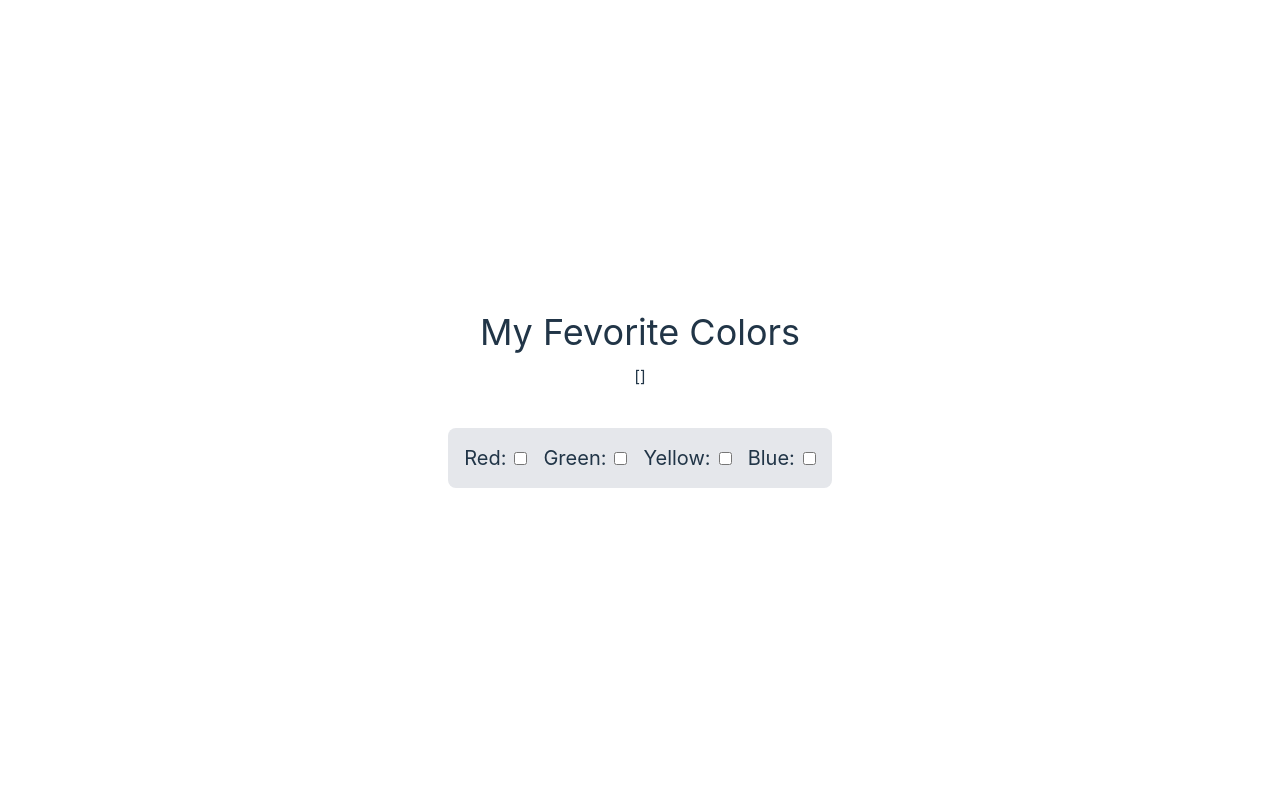
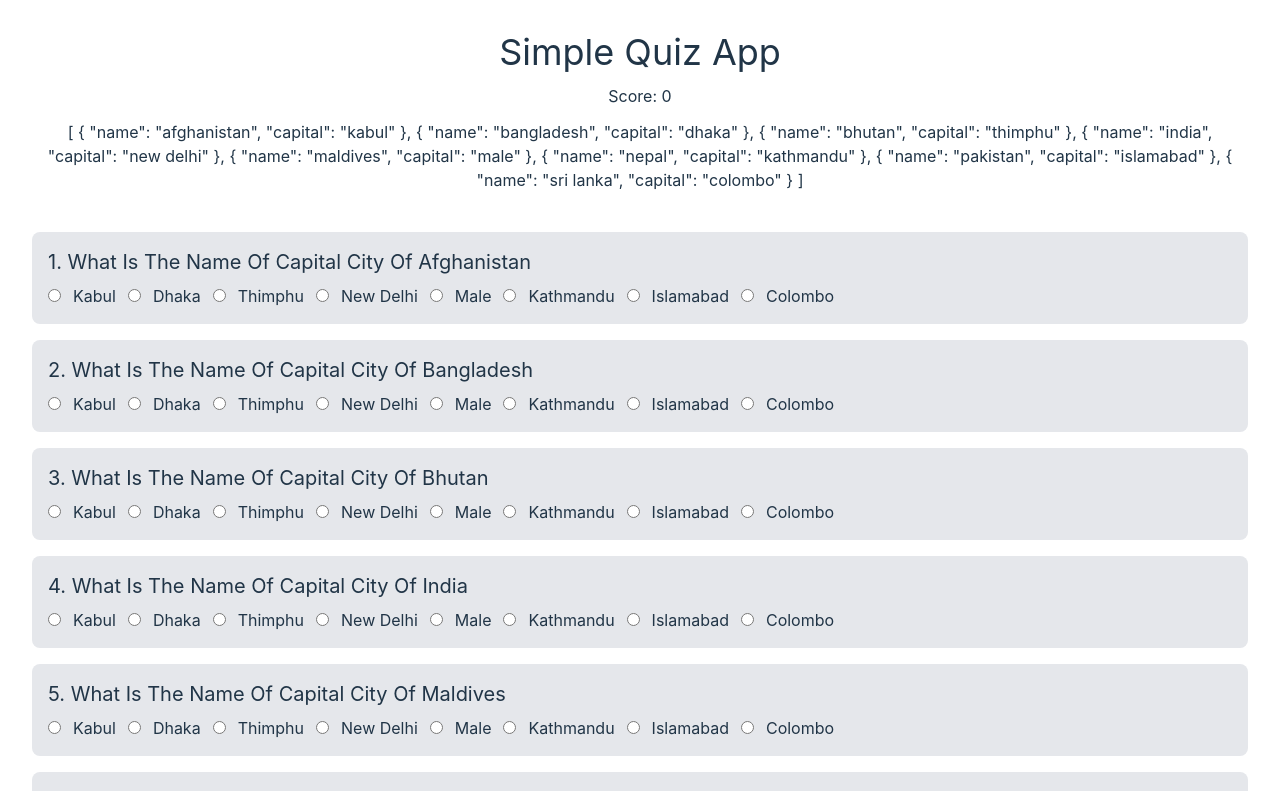
Before and after one commit to talhatonmoy/vue-learning-module4, a Vue app: page / in a window 1280 px wide. Shown: the top 791 px of the page. Built offline with nearby package versions, Linux system fonts and the light colour scheme.

Commit message:
simple quiz app

```diff
--- a/src/App.vue
+++ b/src/App.vue
@@ -1,34 +1,77 @@
 <script setup>
 import { ref, reactive } from 'vue'
 
-const colorsName = ref([])
+const sarccCountries = reactive([
+  { name: 'afghanistan', capital: 'kabul' },
+  { name: 'bangladesh', capital: 'dhaka' },
+  { name: 'bhutan', capital: 'thimphu' },
+  { name: 'india', capital: 'new delhi' },
+  { name: 'maldives', capital: 'male' },
+  { name: 'nepal', capital: 'kathmandu' },
+  { name: 'pakistan', capital: 'islamabad' },
+  { name: 'sri lanka', capital: 'colombo' }
+]);
 
+
+const sarccCapitals = [
+  'kabul',     // Afghanistan
+  'dhaka',     // Bangladesh
+  'thimphu',   // Bhutan
+  'new delhi', // India
+  'male',      // Maldives
+  'kathmandu', // Nepal
+  'islamabad', // Pakistan
+  'colombo'    // Sri Lanka
+];
+
+
+function shuffleArray(arr) {
+  const shuffledArr = arr.slice(); // Create a shallow copy of the original array
+  for (let i = shuffledArr.length - 1; i > 0; i--) {
+    const j = Math.floor(Math.random() * (i + 1));
+    [shuffledArr[i], shuffledArr[j]] = [shuffledArr[j], shuffledArr[i]];
+  }
+  return shuffledArr;
+}
+
+
+function getScore() {
+  let score = 0
+  sarccCountries.forEach((country) => {
+    if (country.capital == country.answer) {
+      score++
+    }
+  });
+  return score;
+}
 
 
 </script>
 
 <template>
   <div class="container mx-auto w-full">
-    <h2 class="text-4xl capitalize">My fevorite colors</h2>
-    <p class="mt-3">{{ colorsName }}</p>
+    <h2 class="text-4xl capitalize">Simple Quiz App</h2>
+    <p class="mt-3">Score: {{ getScore() }}</p>
+    <p class="mt-3">{{ sarccCountries }}</p>
     <!-- Input Box -->
-    <div class="flex items-center mt-10 bg-gray-200 p-4 rounded-lg space-x-4">
-      <div>
-        <label class="text-xl capitalize mr-2">red:</label>
-        <input type="checkbox" v-model="colorsName" value="red">
+    <div class=" mt-10 space-y-4">
+      <!-- Single Question -->
+      <div v-for="(country, index ) in sarccCountries" :key="country.name"
+        class="text-left space-y-2  bg-gray-200 p-4 rounded-lg">
+        <label class="text-xl capitalize block">{{ index + 1 }}. What is the name of capital city of {{ country.name
+        }}</label>
+        <!-- Options -->
+        <div class="space-x-3">
+          <template v-for="capitalName in sarccCapitals" :key="capitalName">
+            <input type="radio" :name="country.name" v-model="country.answer" :value="capitalName">
+            <label class=" capitalize ">{{ capitalName }}</label>
+          </template>
+        </div>
+        <!-- Options End -->
       </div>
-      <div>
-        <label class="text-xl capitalize mr-2">green:</label>
-        <input type="checkbox" v-model="colorsName" value="green">
-      </div>
-      <div>
-        <label class="text-xl capitalize mr-2">yellow:</label>
-        <input type="checkbox" v-model="colorsName" value="yellow">
-      </div>
-      <div>
-        <label class="text-xl capitalize mr-2">blue:</label>
-        <input type="checkbox" v-model="colorsName" value="blue">
-      </div>
+      <!-- Single Question End -->
+
+
     </div>
   </div>
 </template>
```
